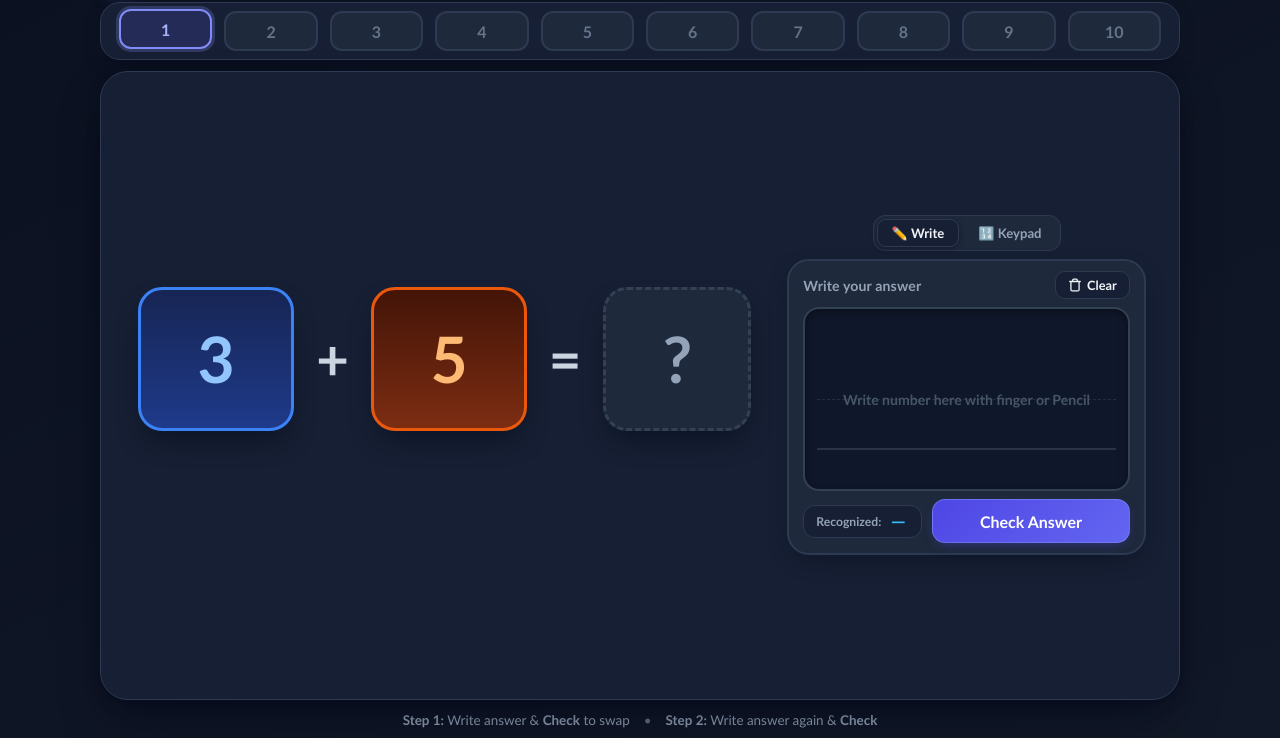
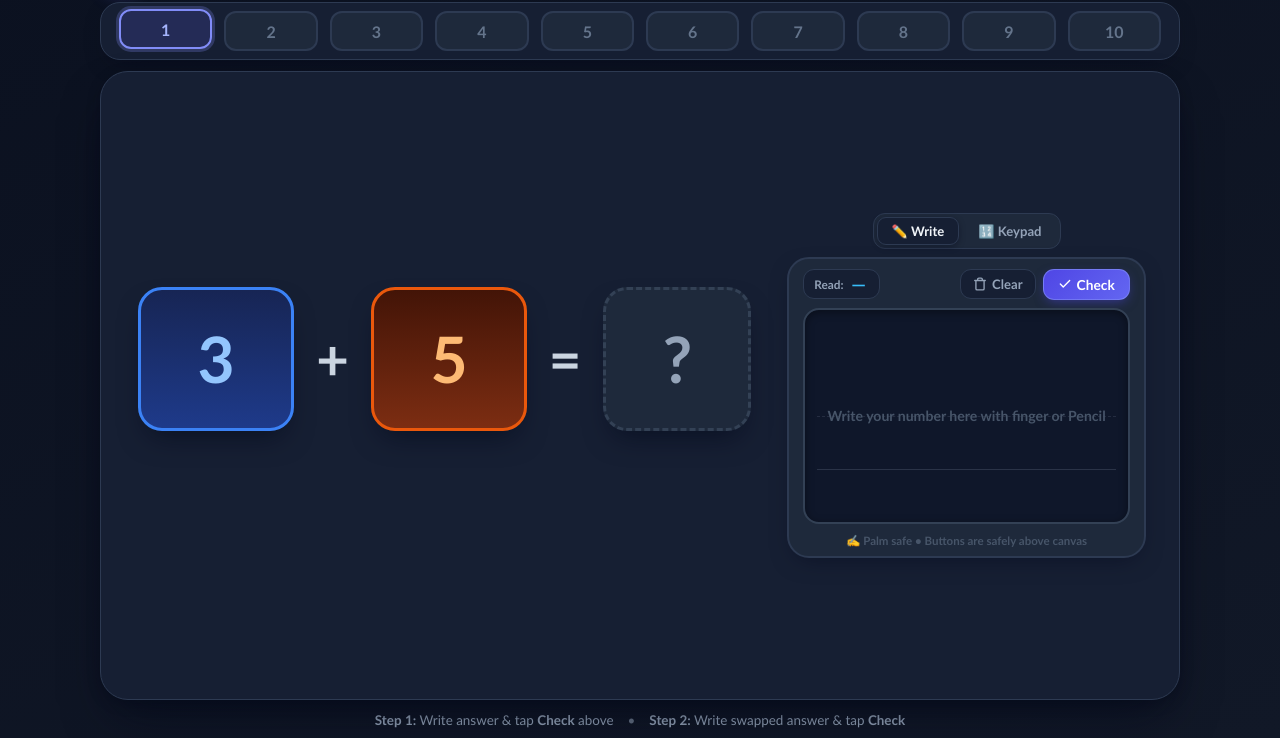
Before and after one commit to docapt-max/additionGame, a plain HTML site: page index.html in a window 1280 px wide. Shown: the part 62-800 px from the top of the page. Drawn offline with Linux system fonts and the light colour scheme.

Commit message:
Move Check Answer button safely above canvas to prevent palm touches

```diff
--- a/game.js
+++ b/game.js
@@ -84,12 +84,12 @@
   const state = {
     rounds: [],
     currentRoundIndex: 0,
-    phase: 'AWAITING_FIRST_ANSWER', // AWAITING_FIRST_ANSWER | ANIMATING_SWAP | AWAITING_SECOND_ANSWER | ROUND_FEEDBACK | GAME_OVER
+    phase: 'AWAITING_FIRST_ANSWER',
     typedAnswer: '',
     feedbackTimerId: null,
     gameOverEnteredAt: 0,
     activeAnimations: [],
-    inputMode: 'write', // 'write' | 'keypad'
+    inputMode: 'write',
   };
 
   // Audio State
@@ -428,12 +428,10 @@
       ),
     ];
 
-    // Classify a single digit from a list of stroke points
     function recognizeSingleDigit(rawPoints) {
       if (!rawPoints || rawPoints.length < 2) return null;
       const norm = normalize(rawPoints);
 
-      // Narrow aspect ratio is overwhelmingly digit 1
       if (norm.aspect < 0.36) {
         return 1;
       }
@@ -447,7 +445,6 @@
         for (let v = 0; v < variants.length; v += 1) {
           let dist = pointCloudDist(resampled, variants[v]);
 
-          // Topological & Geometric Boosts / Penalties
           if (d === 0) {
             const gap = Math.hypot(norm.pts[0].x - norm.pts[norm.pts.length - 1].x, norm.pts[0].y - norm.pts[norm.pts.length - 1].y);
             if (gap < 0.28) {
@@ -462,21 +459,18 @@
               dist += 0.12;
             }
           } else if (d === 2) {
-            // Digit 2 has a horizontal base line at the bottom
             const bottomPts = resampled.filter((p) => p.y > 0.85);
             if (bottomPts.length >= 3) {
               const baseWidth = Math.max(...bottomPts.map((p) => p.x)) - Math.min(...bottomPts.map((p) => p.x));
               if (baseWidth > 0.45) dist -= 0.05;
             }
           } else if (d === 3) {
-            // Digit 3 has a middle indentation on the left
             const midPts = resampled.filter((p) => p.y >= 0.38 && p.y <= 0.62);
             if (midPts.length > 0) {
               const midMinX = Math.min(...midPts.map((p) => p.x));
               if (midMinX < 0.6) dist -= 0.04;
             }
           } else if (d === 7) {
-            // Digit 7 has a wide top bar
             const topPts = resampled.filter((p) => p.y < 0.24);
             if (topPts.length >= 3) {
               const topW = Math.max(...topPts.map((p) => p.x)) - Math.min(...topPts.map((p) => p.x));
@@ -495,7 +489,6 @@
       return bestDigit;
     }
 
-    // Split all canvas strokes into 1 or 2 digit clusters
     function clusterStrokes(strokes) {
       if (!strokes || strokes.length === 0) return [];
       if (strokes.length === 1) return [strokes];
@@ -531,7 +524,6 @@
       const totalW = totalMaxX - totalMinX;
       const totalH = totalMaxY - totalMinY;
 
-      // If the overall width is narrow, it is a single digit
       if (totalW < 0.55 * totalH) {
         return [strokes];
       }
@@ -570,7 +562,6 @@
     function recognizeStrokes(strokes) {
       if (!strokes || strokes.length === 0) return null;
 
-      // Filter out tiny accidental dots (e.g. wrist rest)
       const validStrokes = strokes.filter((s) => {
         if (s.length < 2) return false;
         let len = 0;
@@ -615,6 +606,7 @@
   let canvasStrokes = [];
   let currentStroke = [];
   let isDrawing = false;
+  let activePenId = null;
   let cssCanvasWidth = 320;
   let cssCanvasHeight = 180;
 
@@ -628,15 +620,21 @@
 
     canvas.addEventListener('pointerdown', (e) => {
       if (!isInputPhase()) return;
-      if (!e.isPrimary) return;
       if (e.pointerType === 'mouse' && e.button !== 0) return;
+
+      // Apple Pencil palm rejection: if drawing with stylus, ignore secondary touch pointers
+      if (e.pointerType === 'pen') {
+        activePenId = e.pointerId;
+      } else if (activePenId !== null && e.pointerType === 'touch') {
+        return;
+      }
 
       e.preventDefault();
       unlockAudio();
       try {
         canvas.setPointerCapture(e.pointerId);
       } catch {
-        // Pointer capture fallback
+        // Fallback
       }
 
       isDrawing = true;
@@ -646,7 +644,6 @@
 
       dom.canvasPlaceholder.classList.add('is-hidden');
 
-      // Draw initial round point
       canvasCtx.beginPath();
       canvasCtx.arc(pt.x, pt.y, 3, 0, Math.PI * 2);
       canvasCtx.fillStyle = '#38bdf8';
@@ -655,6 +652,8 @@
 
     canvas.addEventListener('pointermove', (e) => {
       if (!isDrawing) return;
+      if (activePenId !== null && e.pointerType === 'touch') return;
+
       e.preventDefault();
 
       const rect = canvas.getBoundingClientRect();
@@ -681,6 +680,10 @@
 
     const finishStroke = (e) => {
       if (!isDrawing) return;
+      if (e.pointerId === activePenId) {
+        activePenId = null;
+      }
+
       isDrawing = false;
       try {
         canvas.releasePointerCapture(e.pointerId);
--- a/index.html
+++ b/index.html
@@ -105,32 +105,42 @@
           </button>
         </div>
 
-        <!-- Handwriting Canvas Box -->
+        <!-- Handwriting Canvas Box (Palm-Safe Layout: buttons placed strictly ABOVE canvas) -->
         <div id="drawPanel" class="drawing-panel" role="region" aria-label="Handwriting canvas">
+          <!-- Top Control Header: Safe from resting palm -->
           <div class="drawing-header">
-            <span class="drawing-title">Write your answer</span>
-            <button id="clearCanvasBtn" class="canvas-action-btn" type="button" aria-label="Clear drawing" title="Clear canvas">
-              <svg viewBox="0 0 24 24" class="canvas-btn-icon" aria-hidden="true">
-                <path d="M3 6h18M19 6v14a2 2 0 0 1-2 2H7a2 2 0 0 1-2-2V6m3 0V4a2 2 0 0 1 2-2h4a2 2 0 0 1 2 2v2"/>
-              </svg>
-              <span>Clear</span>
-            </button>
+            <div class="recognition-badge" title="Number read by iPad">
+              <span class="recognition-label">Read:</span>
+              <span id="recognizedValue" class="recognition-val">—</span>
+            </div>
+
+            <div class="drawing-header-actions">
+              <button id="clearCanvasBtn" class="canvas-action-btn canvas-action-btn--clear" type="button" aria-label="Clear drawing" title="Clear canvas">
+                <svg viewBox="0 0 24 24" class="canvas-btn-icon" aria-hidden="true">
+                  <path d="M3 6h18M19 6v14a2 2 0 0 1-2 2H7a2 2 0 0 1-2-2V6m3 0V4a2 2 0 0 1 2-2h4a2 2 0 0 1 2 2v2"/>
+                </svg>
+                <span>Clear</span>
+              </button>
+
+              <button id="canvasSubmitBtn" class="canvas-action-btn canvas-action-btn--submit" type="button" aria-label="Submit answer" title="Check your answer">
+                <svg viewBox="0 0 24 24" class="canvas-btn-icon" aria-hidden="true">
+                  <path d="M20 6L9 17l-5-5"/>
+                </svg>
+                <span>Check</span>
+              </button>
+            </div>
           </div>
 
+          <!-- Canvas Surface: Wide writing area with zero buttons below -->
           <div class="canvas-container">
             <canvas id="writeCanvas" class="write-canvas"></canvas>
             <div class="canvas-guideline" aria-hidden="true"></div>
-            <div id="canvasPlaceholder" class="canvas-placeholder">Write number here with finger or Pencil</div>
+            <div id="canvasPlaceholder" class="canvas-placeholder">Write your number here with finger or Pencil</div>
           </div>
 
-          <div class="drawing-footer">
-            <div class="recognition-badge">
-              <span class="recognition-label">Recognized:</span>
-              <span id="recognizedValue" class="recognition-val">—</span>
-            </div>
-            <button id="canvasSubmitBtn" class="canvas-submit-btn" type="button" aria-label="Submit answer" title="Check your answer">
-              Check Answer
-            </button>
+          <!-- Palm Guard Notice -->
+          <div class="canvas-palm-guard" aria-hidden="true">
+            <span>✍️ Palm safe • Buttons are safely above canvas</span>
           </div>
         </div>
 
@@ -156,9 +166,9 @@
 
     <!-- Control Reference Footer -->
     <footer class="controls-footer">
-      <span><strong>Step 1:</strong> Write answer &amp; <strong>Check</strong> to swap</span>
+      <span><strong>Step 1:</strong> Write answer &amp; tap <strong>Check</strong> above</span>
       <span class="footer-sep" aria-hidden="true">•</span>
-      <span><strong>Step 2:</strong> Write answer again &amp; <strong>Check</strong></span>
+      <span><strong>Step 2:</strong> Write swapped answer &amp; tap <strong>Check</strong></span>
     </footer>
   </div>
 
--- a/styles.css
+++ b/styles.css
@@ -527,7 +527,7 @@ button {
 }
 
 /* =========================================================
-   Handwriting Canvas Panel
+   Handwriting Canvas Panel (Palm-Safe)
    ========================================================= */
 .drawing-panel {
   display: flex;
@@ -537,39 +537,67 @@ button {
   background: var(--surface-soft);
   border: 2px solid var(--border);
   border-radius: 22px;
-  padding: 12px 14px;
-  gap: 9px;
+  padding: 10px 14px 8px;
+  gap: 8px;
   box-shadow: 0 8px 24px -10px rgba(2, 6, 23, 0.55);
 }
 
+/* Top Header Bar: Placed strictly ABOVE canvas away from palm */
 .drawing-header {
   display: flex;
   align-items: center;
   justify-content: space-between;
+  gap: 8px;
 }
 
-.drawing-title {
-  font-size: 0.88rem;
-  font-weight: 800;
+.drawing-header-actions {
+  display: flex;
+  align-items: center;
+  gap: 7px;
+}
+
+.recognition-badge {
+  display: inline-flex;
+  align-items: center;
+  gap: 5px;
+  padding: 5px 10px;
+  border-radius: 11px;
+  background: var(--surface);
+  border: 1.5px solid var(--border);
+  flex-shrink: 0;
+}
+
+.recognition-label {
+  font-size: 0.74rem;
+  font-weight: 700;
   color: var(--muted);
-  letter-spacing: 0.01em;
+}
+
+.recognition-val {
+  font-size: 1.15rem;
+  font-weight: 900;
+  color: var(--pen-ink);
+  min-width: 20px;
+  text-align: center;
+  line-height: 1;
 }
 
 .canvas-action-btn {
   display: inline-flex;
   align-items: center;
+  justify-content: center;
   gap: 5px;
-  padding: 5px 12px;
-  border-radius: 10px;
+  padding: 6px 12px;
+  border-radius: 11px;
   border: 1.5px solid var(--border);
   background: var(--surface);
   color: var(--ink);
   font-family: inherit;
-  font-size: 0.8rem;
+  font-size: 0.82rem;
   font-weight: 700;
   cursor: pointer;
   touch-action: manipulation;
-  transition: transform 0.1s ease, border-color 0.15s ease, background-color 0.15s ease;
+  transition: transform 0.1s ease, border-color 0.15s ease, background-color 0.15s ease, filter 0.15s ease;
 }
 
 .canvas-action-btn:active {
@@ -577,12 +605,49 @@ button {
   background: #273549;
 }
 
+.canvas-action-btn--clear {
+  color: var(--muted);
+}
+
+.canvas-action-btn--clear:hover {
+  color: var(--ink);
+  border-color: #475569;
+}
+
+.canvas-action-btn--submit {
+  background: linear-gradient(135deg, #4f46e5, #6366f1);
+  border-color: rgba(129, 140, 248, 0.65);
+  color: #ffffff;
+  padding: 6px 14px;
+  font-size: 0.86rem;
+  font-weight: 800;
+  box-shadow: 0 4px 12px -3px rgba(79, 70, 229, 0.55);
+}
+
+@media (hover: hover) and (pointer: fine) {
+  .canvas-action-btn--submit:hover:not(:disabled) {
+    background: linear-gradient(135deg, #4338ca, #4f46e5);
+    filter: brightness(1.08);
+  }
+}
+
+.canvas-action-btn--submit:active:not(:disabled) {
+  transform: scale(0.94);
+  filter: brightness(1.15);
+}
+
+.canvas-action-btn--submit:disabled {
+  opacity: 0.45;
+  cursor: not-allowed;
+  filter: grayscale(0.5);
+}
+
 .canvas-btn-icon {
   width: 14px;
   height: 14px;
   fill: none;
   stroke: currentColor;
-  stroke-width: 2.2;
+  stroke-width: 2.3;
   stroke-linecap: round;
   stroke-linejoin: round;
 }
@@ -591,7 +656,7 @@ button {
 .canvas-container {
   position: relative;
   width: 100%;
-  height: clamp(160px, 24vh, 205px);
+  height: clamp(170px, 26vh, 220px);
   background: #0f172a;
   border: 2px solid #334155;
   border-radius: 16px;
@@ -624,7 +689,7 @@ button {
   position: absolute;
   left: 0;
   right: 0;
-  top: clamp(40px, 6vh, 55px);
+  top: clamp(40px, 6.5vh, 60px);
   height: 1.5px;
   background: rgba(148, 163, 184, 0.2);
   pointer-events: none;
@@ -650,75 +715,16 @@ button {
   pointer-events: none;
 }
 
-/* Drawing Footer: Recognized Badge + Check Answer Button */
-.drawing-footer {
+.canvas-palm-guard {
   display: flex;
   align-items: center;
-  justify-content: space-between;
-  gap: 10px;
-}
-
-.recognition-badge {
-  display: inline-flex;
-  align-items: center;
-  gap: 6px;
-  padding: 6px 12px;
-  border-radius: 12px;
-  background: var(--surface);
-  border: 1.5px solid var(--border);
-  flex-shrink: 0;
-}
-
-.recognition-label {
-  font-size: 0.76rem;
+  justify-content: center;
+  font-size: 0.72rem;
   font-weight: 700;
-  color: var(--muted);
-}
-
-.recognition-val {
-  font-size: 1.18rem;
-  font-weight: 900;
-  color: var(--pen-ink);
-  min-width: 22px;
+  color: #475569;
+  padding: 2px 0 0;
   text-align: center;
-  line-height: 1;
-}
-
-.canvas-submit-btn {
-  flex: 1;
-  height: 44px;
-  border-radius: 13px;
-  border: 1.5px solid rgba(129, 140, 248, 0.55);
-  background: linear-gradient(135deg, #4f46e5, #6366f1);
-  color: #ffffff;
-  font-family: inherit;
-  font-size: 1rem;
-  font-weight: 800;
-  cursor: pointer;
-  display: inline-flex;
-  align-items: center;
-  justify-content: center;
-  box-shadow: 0 4px 12px -4px rgba(79, 70, 229, 0.5);
-  touch-action: manipulation;
-  transition: transform 0.08s ease, filter 0.15s ease;
-}
-
-@media (hover: hover) and (pointer: fine) {
-  .canvas-submit-btn:hover:not(:disabled) {
-    background: linear-gradient(135deg, #4338ca, #4f46e5);
-    filter: brightness(1.06);
-  }
-}
-
-.canvas-submit-btn:active:not(:disabled) {
-  filter: brightness(1.12);
-  transform: scale(0.95);
-}
-
-.canvas-submit-btn:disabled {
-  opacity: 0.5;
-  cursor: not-allowed;
-  filter: grayscale(0.5);
+  user-select: none;
 }
 
 /* Number Pad Controls (alternative view) */
@@ -1155,12 +1161,12 @@ button {
   .drawing-panel {
     max-width: none;
     width: 100%;
-    padding: 10px 14px;
+    padding: 10px 14px 8px;
     gap: 8px;
   }
 
   .canvas-container {
-    height: clamp(150px, 23vh, 195px);
+    height: clamp(170px, 27vh, 225px);
   }
 
   .numpad {
@@ -1219,6 +1225,6 @@ button {
   }
 
   .canvas-container {
-    height: 160px;
+    height: 175px;
   }
 }
```
